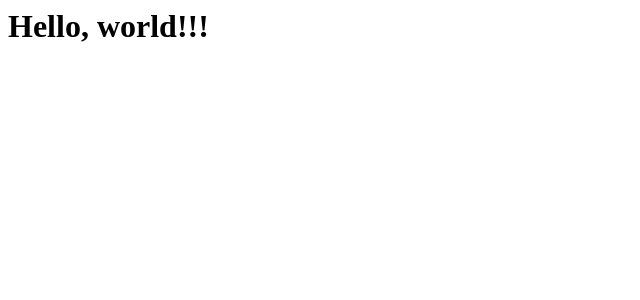
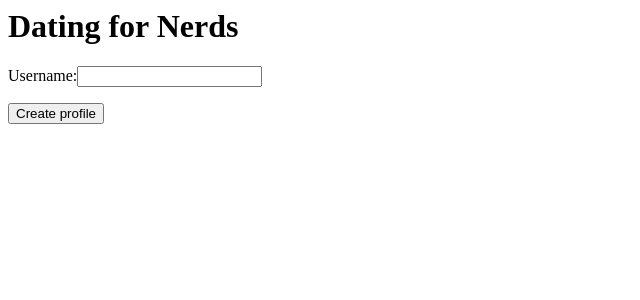
Before and after one commit to kgroble/advanced-databases-project, a React app in the folder client/: page / in a window 1280 px wide. Shown: the top 300 px of the page, without its empty margins (0-640 px from the left). Built offline with nearby package versions, Linux system fonts and the light colour scheme.

Commit message:
Added a basic demonstration of a login form
It is not really functional in any way, but it
does demonstrate a few react js concepts and
is at least a start

```diff
--- a/client/src/components/App.jsx
+++ b/client/src/components/App.jsx
@@ -1,11 +1,30 @@
 
+
+/*
+   Imports
+*/
+
+// libraries
 import React from 'react';
+
+// other components
+import LoginForm from './Login/LoginForm.jsx'
+
+// css
+
+
+/*
+   Code
+*/
 
 export default class App extends React.Component {
     render() {
         return (
             <div>
-                <h1>Hello, world!!!</h1>
+                <h1>Dating for Nerds</h1>
+
+                <LoginForm>
+                </LoginForm>
             </div>
         );
     }
--- /dev/null
+++ b/client/src/components/Login/LoginForm.jsx
@@ -0,0 +1,62 @@
+
+/*
+   Imports
+*/
+
+import React from 'react';
+
+export default class LoginForm extends React.Component {
+
+
+  constructor(props) {
+    super(props);
+
+    console.log('Constructor called');
+
+    this.state = {
+      usernameStarted: false,
+      username: ''
+    }
+
+  }
+
+
+  usernameChanged(event) {
+    this.setState({usernameStarted: true});
+    this.setState({username: event.target.value});
+  }
+
+
+  isValidUsername(uname) {
+    return /\w+/.test(uname) || !this.state.usernameStarted;
+  }
+
+
+
+  render() {
+
+    let invalidUsername;
+
+    if (!this.isValidUsername(this.state.username)) {
+      invalidUsername = <label>Invalid username.</label>
+    }
+
+    return (
+      <form>
+
+        <label htmlFor="username-input">Username:</label>
+        <input id="username-input"
+               type="text"
+               value={this.state.username}
+               onChange={this.usernameChanged.bind(this)}/>
+        {invalidUsername}
+
+        <p>{this.state.username}</p>
+
+        <button type="button">Create profile</button>
+      </form>
+    );
+  }
+
+
+}
```
